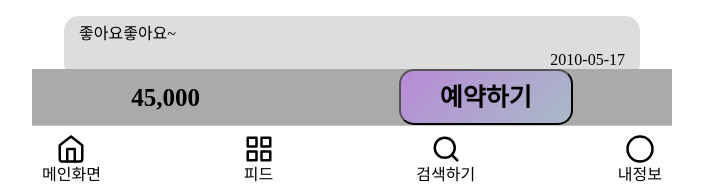
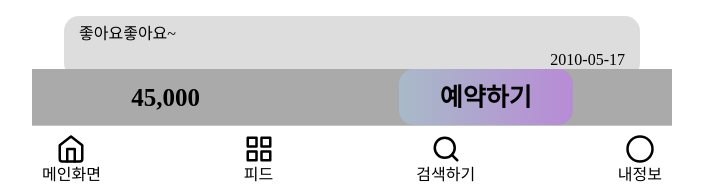
Before and after one commit to prgrms-web-devcourse/Team_DAYZ_DAYZ_FE, a React (Create React App) app: page /products/1 in a window 1280 px wide. Shown: the part 610-794 px from the top of the page, without its empty margins (288-991 px from the left). Built offline with nearby package versions, Linux system fonts and the light colour scheme.

Commit message:
Feat: 예약하기 버튼에 링크 추가

```diff
--- a/src/pages/ProductsDetailPage/index.tsx
+++ b/src/pages/ProductsDetailPage/index.tsx
@@ -1,7 +1,7 @@
 import React, { useState } from 'react';
 import styled from '@emotion/styled';
-import { useParams } from 'react-router-dom';
-import { Image, Text } from '../../components/base';
+import { Link, useParams } from 'react-router-dom';
+import { Button, Image, Text } from '../../components/base';
 import { AteliarInformation, SimpleReview } from '../../components/domain';
 import ReviewModal from './ReviewModal';
 
@@ -73,7 +73,9 @@ const ProductsDetailPage = () => {
 
       <ReservationContainer>
         <HeaderText>45,000</HeaderText>
-        <ReservationButton>예약하기</ReservationButton>
+        <Link to={`/booking/${id}`} style={{ textDecoration: 'none' }}>
+          <ReservationButton type="button">예약하기</ReservationButton>
+        </Link>
       </ReservationContainer>
 
       <ReviewModal visible={visible} setVisible={setVisible} />
@@ -126,10 +128,9 @@ const ReservationContainer = styled.div`
   justify-content: space-around;
   align-items: center;
 `;
-const ReservationButton = styled.button`
+const ReservationButton = styled(Button)`
   height: 56px;
   width: 174px;
-  background: linear-gradient(135deg, #b88bd6 0%, #b88bd6 0.01%, #a8bac8 100%);
   border-radius: 15px;
   font-weight: bold;
   font-size: 25px;
```
